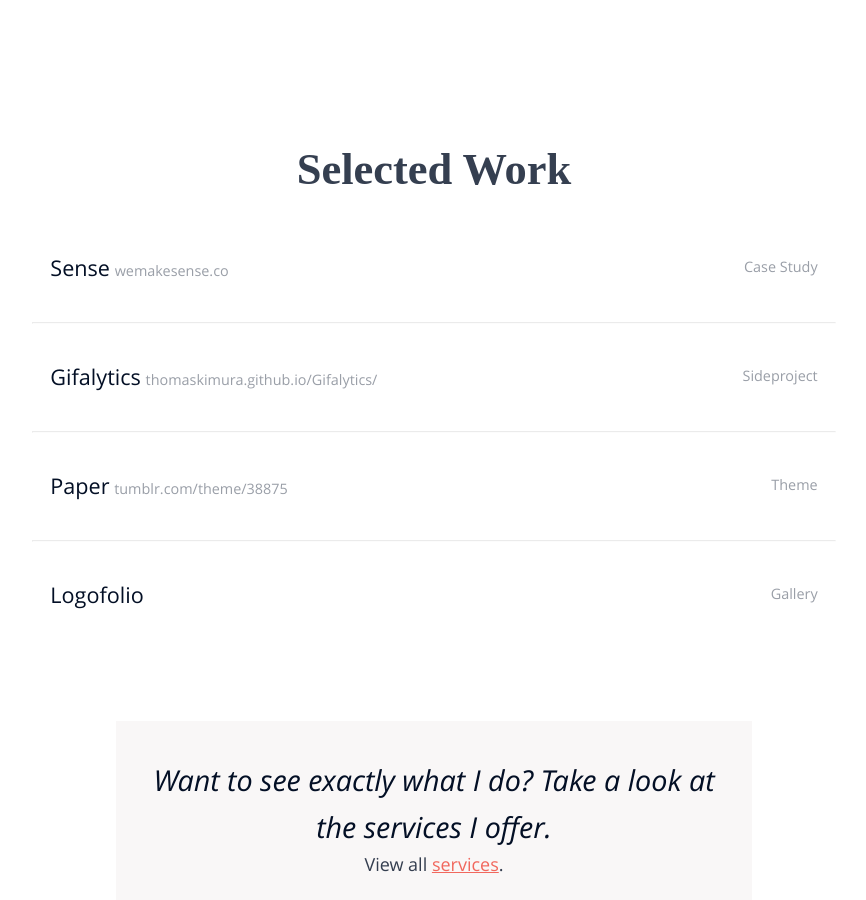
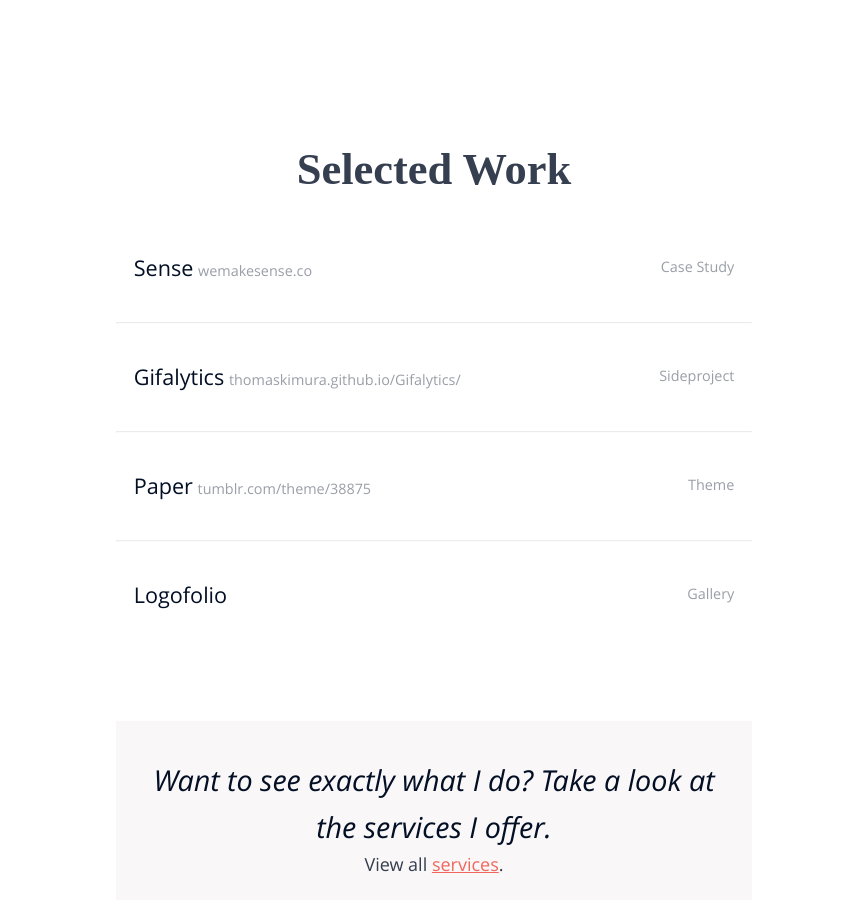
Before and after one commit to thomaskimura/Portfolio, a Jekyll site: the page built from work.html, in a window 1280 px wide and 900 px high, scrolled down 448 px. Shown: the whole window, without its empty margins (206-1072 px from the left). Built offline with Jekyll 4.4.1, drawn with Linux system fonts in a browser that asks for light colours; nearby versions of some CDN libraries; some web fonts are replaced.

Commit message:
Updated '/work.html' via CloudCannon

```diff
--- a/work.html
+++ b/work.html
@@ -35,7 +35,7 @@
 
 <!-- work -->
 <div class="row padding-t6">
-  <div class="large-10 medium-10 small-10 columns small-centered">
+  <div class="large-8 medium-10 small-12 columns small-centered">
 
     <section class="hover-blur">
       <h2 class="text-center opacity-1">Selected Work</h2>
```
